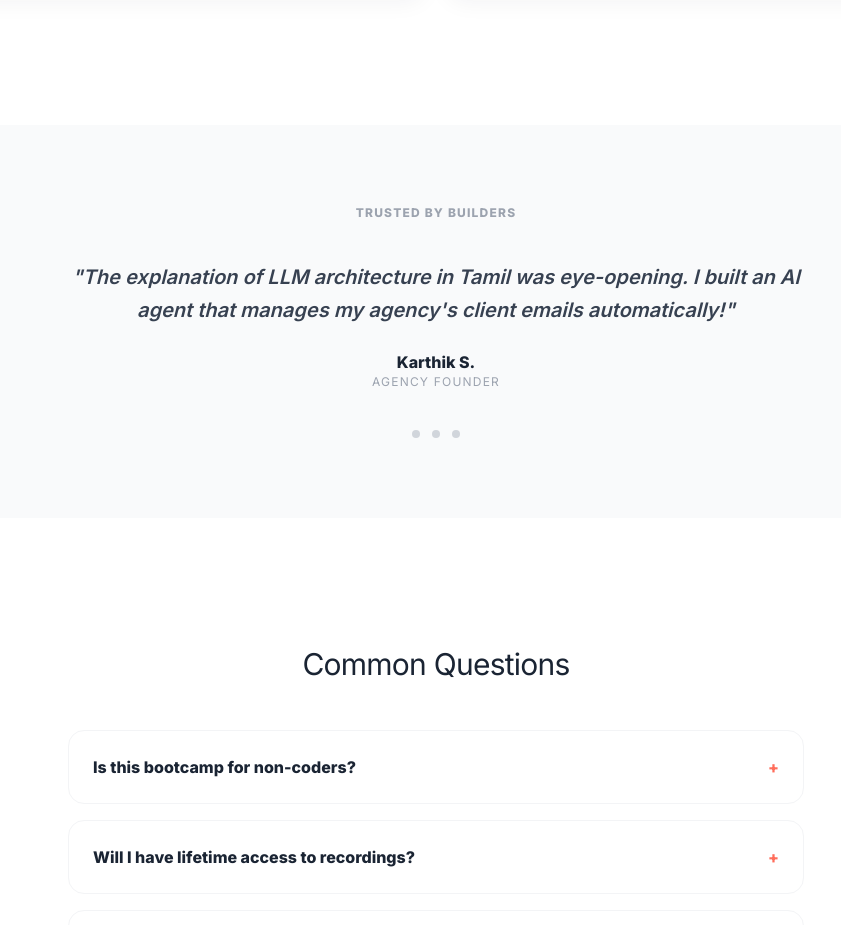
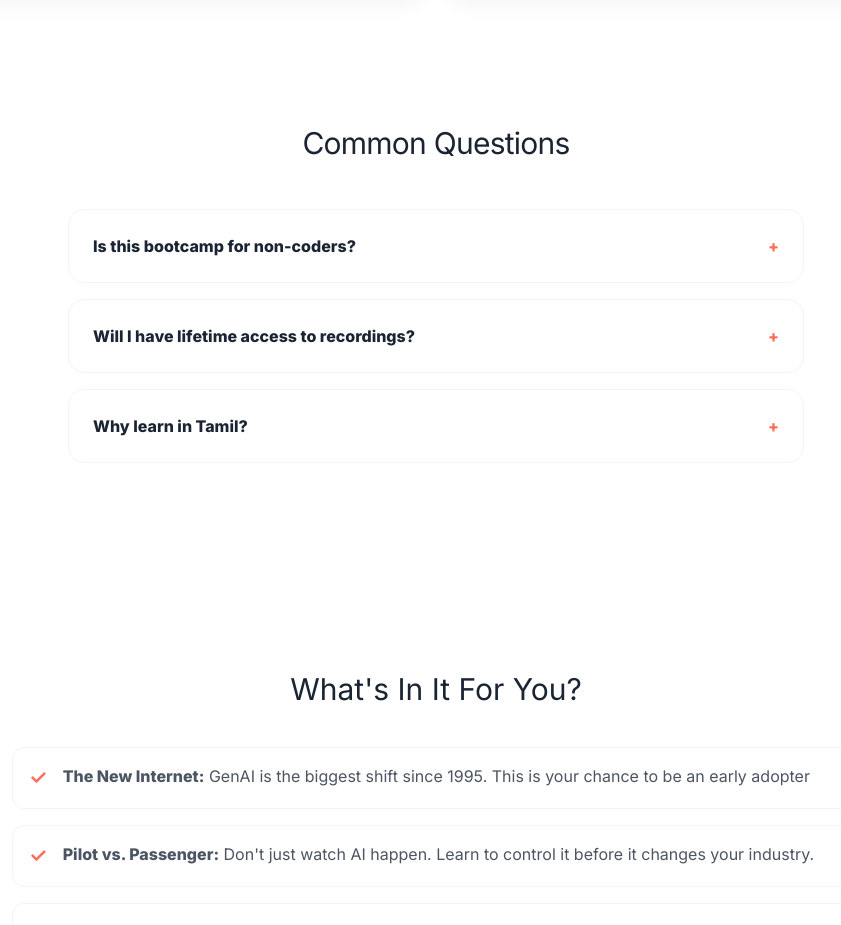
Before and after one commit to syedjaferk/genai_bootcamp_page, a plain HTML site: page index.html in a window 1280 px wide. Shown: the part 1844-2769 px from the top of the page, without its empty margins (204-1045 px from the left). Drawn offline with nearby package versions, Linux system fonts and the light colour scheme.

Commit message:
initial box

```diff
--- a/index.html
+++ b/index.html
@@ -161,7 +161,7 @@
             </div>
         </section>
 
-        <section id="testimonials" class="py-20 bg-gray-50 rounded-[3rem] px-8 mb-32 text-center">
+     <!--    <section id="testimonials" class="py-20 bg-gray-50 rounded-[3rem] px-8 mb-32 text-center">
             <h2 class="text-xs font-bold text-gray-400 uppercase tracking-widest mb-10">Trusted by Builders</h2>
 
             <div class="carousel-container max-w-3xl mx-auto">
@@ -189,7 +189,7 @@
                 <button onclick="jump(1)" class="w-2 h-2 rounded-full bg-gray-300 hover:bg-orange-500 transition-all"></button>
                 <button onclick="jump(2)" class="w-2 h-2 rounded-full bg-gray-300 hover:bg-orange-500 transition-all"></button>
             </div>
-        </section>
+        </section> -->
 
         <section id="faq" class="max-w-3xl mx-auto mb-32 px-4">
             <h2 class="text-3xl font-800 text-center mb-12 tracking-tight">Common Questions</h2>
```
